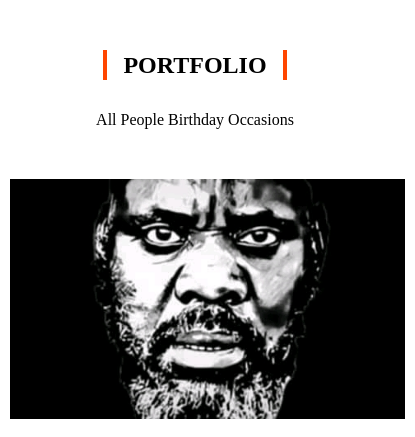
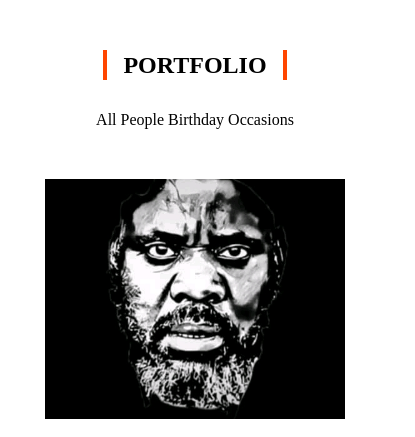
Before and after one commit to boluwatifee4/photo-chanel, a plain HTML site: page index.html in a window 390 px wide. Shown: the part 1168-1605 px from the top of the page, 415 px wide, since content can reach past the window. Drawn offline with Linux system fonts and the light colour scheme; a web font is replaced by a local one.

Commit message:
testing mq

```diff
--- a/mq.css
+++ b/mq.css
@@ -58,7 +58,7 @@ footer{
     font-size: .9rem;
 }
 .gallery img{
-    width: 395px;
+    width: 300px;
 }
 /*footer{
     padding: 0;
```
